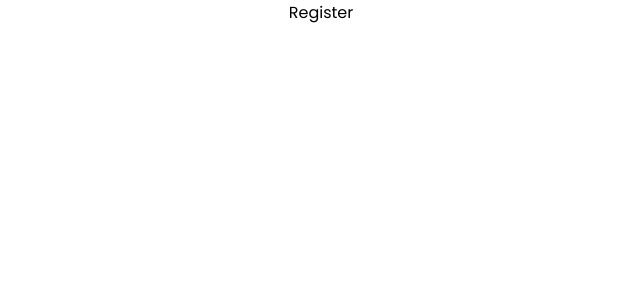
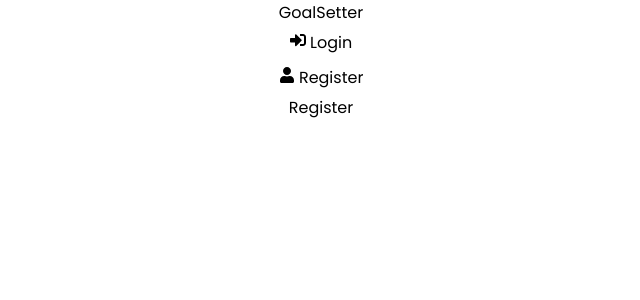
Before and after one commit to SacleuxBenoit/goals, a React (Create React App) app in the folder frontend/: page /register in a window 1280 px wide. Shown: the top 300 px of the page, without its empty margins (319-959 px from the left). Built offline with nearby package versions, Linux system fonts and the light colour scheme.

Commit message:
create Header

```diff
--- a/frontend/src/App.js
+++ b/frontend/src/App.js
@@ -2,12 +2,14 @@
 import Dashboard from './pages/Dashboard';
 import Login from './pages/Login';
 import Register from './pages/Register';
+import Header from './components/Header';
 
 function App() {
   return (
     <>
       <Router>
         <div className='container'>
+          <Header />
           <Routes>
             <Route path="/" element={<Dashboard />} />
             <Route path="/login" element={<Login />} />
--- /dev/null
+++ b/frontend/src/components/Header.jsx
@@ -0,0 +1,28 @@
+import { FaSignInAlt, FaSignOutAlt, FaUser } from 'react-icons/fa'
+import { Link } from 'react-router-dom'
+
+function Header() {
+  return (
+    <header>
+        <div className="logo">
+            <Link to="/">GoalSetter</Link>
+        </div>
+
+        <ul>
+            <li>
+                <Link to="/login">
+                    <FaSignInAlt /> Login
+                </Link>
+            </li>
+
+            <li>
+                <Link to="/register">
+                    <FaUser /> Register
+                </Link>
+            </li>
+        </ul>
+    </header>
+  )
+}
+
+export default Header
```
